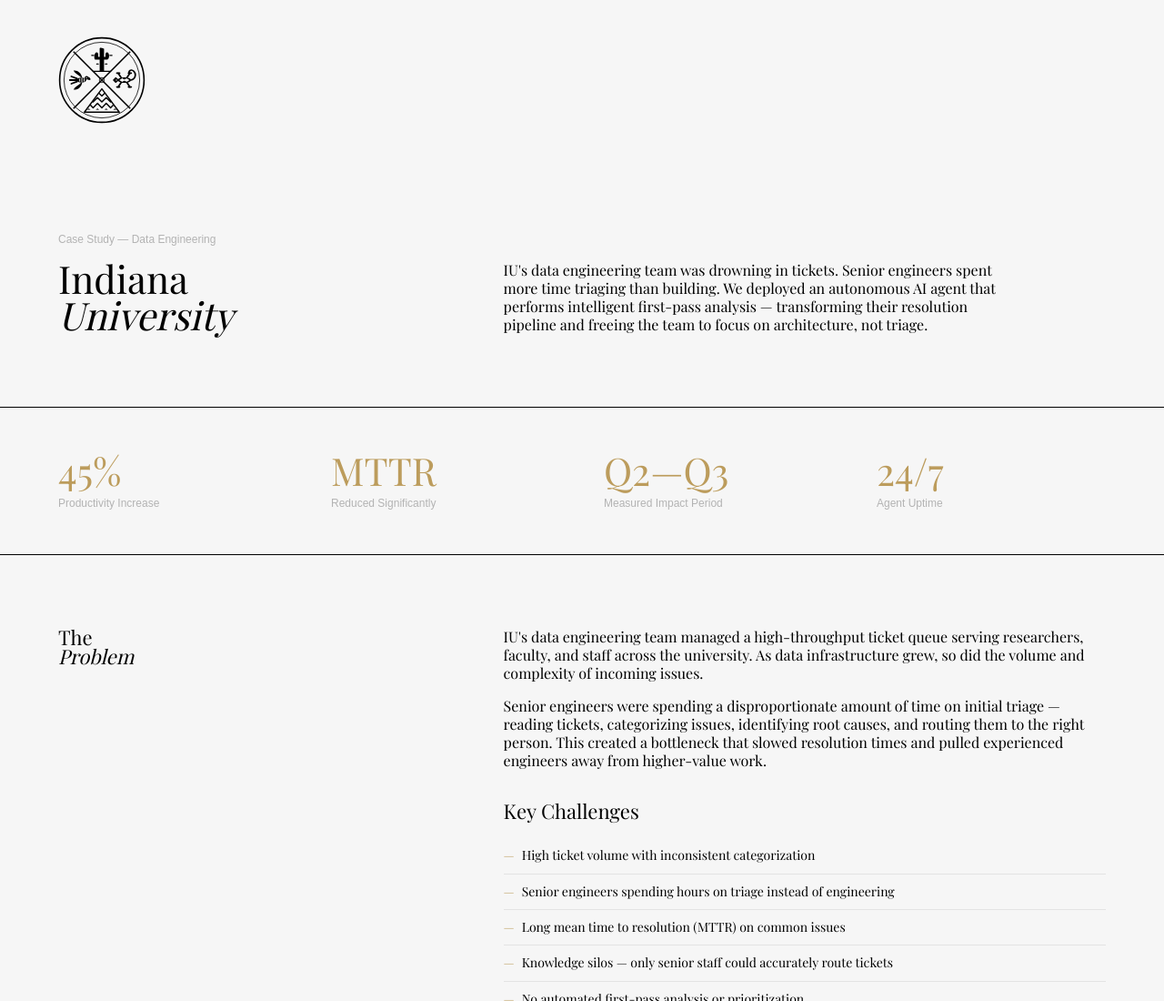
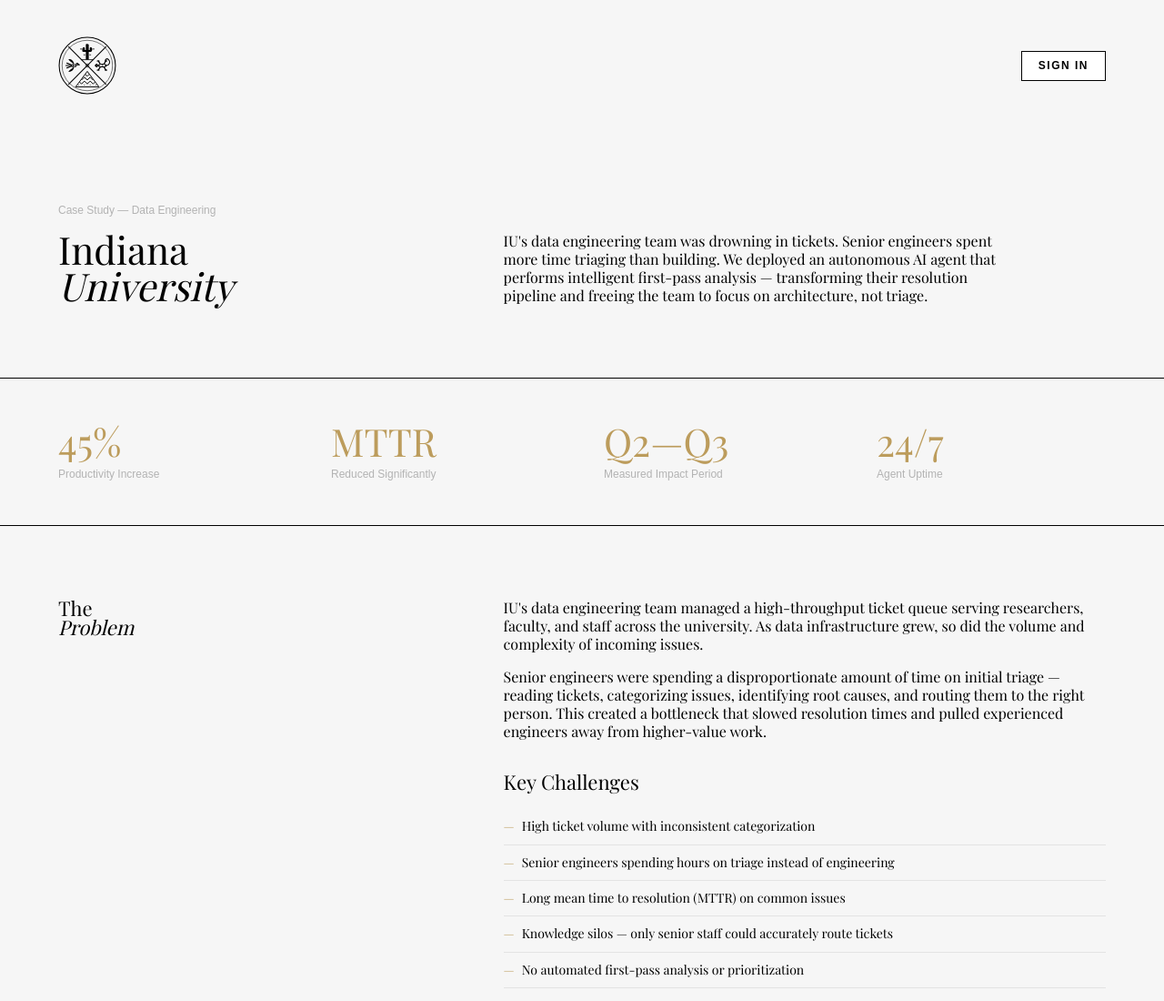
Before and after one commit to Mad-Cactus/madcactus.org, an Astro site in the folder marketing/: page /iu in a window 1280 px wide. Shown: the top 1100 px of the page at 91% size. Built offline with nearby package versions, Linux system fonts and the light colour scheme; Astro itself is replaced by a stand-in of ours; a web font is replaced by a local one.

Commit message:
feat: fly deploy config + marketing sign-in nav
Dashboard:
- Multistage Dockerfile (bun builder + slim runner, .output only)
- fly.toml (single machine, iad, health check on /admin/login)
- .dockerignore

Marketing:
- Sign In nav link -> app.madcactus.org/portal/login (all 3 pages)
- Solid outlined button style (visible on all backgrounds)
- Logo seal 96->64px
- White variant on index hero overlay

```diff
--- a/marketing/src/pages/index.astro
+++ b/marketing/src/pages/index.astro
@@ -22,6 +22,7 @@
                 <a href="/" class="logo-link">
                     <img src="/cactus-seal.svg" alt="Mad Cactus" class="logo-seal" />
                 </a>
+                <a href="https://app.madcactus.org/portal/login" class="top-bar-signin">Sign In</a>
             </div>
         </header>
 
@@ -189,6 +190,15 @@
         right: 0;
         z-index: 30;
         background: transparent;
+    }
+    .top-bar-signin {
+        background: rgba(0, 0, 0, 0.6);
+        color: #fff;
+        border-color: #fff;
+    }
+    .top-bar-signin:hover {
+        background: #fff;
+        color: var(--color-letterpress-black);
     }
     .hero {
         padding: 0;
--- a/marketing/src/pages/iu.astro
+++ b/marketing/src/pages/iu.astro
@@ -22,6 +22,7 @@
                 <a href="/" class="logo-link">
                     <img src="/cactus-seal.svg" alt="Mad Cactus" class="logo-seal" />
                 </a>
+                <a href="https://app.madcactus.org/portal/login" class="top-bar-signin">Sign In</a>
             </div>
         </header>
 
--- a/marketing/src/pages/scorecard.astro
+++ b/marketing/src/pages/scorecard.astro
@@ -22,6 +22,7 @@
                 <a href="/" class="logo-link">
                     <img src="/cactus-seal.svg" alt="Mad Cactus" class="logo-seal" />
                 </a>
+                <a href="https://app.madcactus.org/portal/login" class="top-bar-signin">Sign In</a>
             </div>
         </header>
 
--- a/marketing/src/styles/global.css
+++ b/marketing/src/styles/global.css
@@ -107,9 +107,26 @@
 .logo-link {
     display: block;
 }
+.top-bar-signin {
+    margin-left: auto;
+    font-family: var(--font-sans);
+    font-size: var(--text-caption);
+    font-weight: 700;
+    letter-spacing: 1.5px;
+    text-transform: uppercase;
+    color: var(--color-letterpress-black);
+    background: var(--color-paper);
+    border: 1px solid var(--color-letterpress-black);
+    padding: 8px 18px;
+    transition: background 0.2s, color 0.2s, border-color 0.2s;
+}
+.top-bar-signin:hover {
+    background: var(--color-letterpress-black);
+    color: var(--color-paper);
+}
 .logo-seal {
-    width: 96px;
-    height: 96px;
+    width: 64px;
+    height: 64px;
     color: var(--color-letterpress-black);
 }
 
```
Also changed, not shown: dashboard/fly.toml (added, +21 -0 lines), dashboard/public/favicon.ico (deleted), 2 other files.
